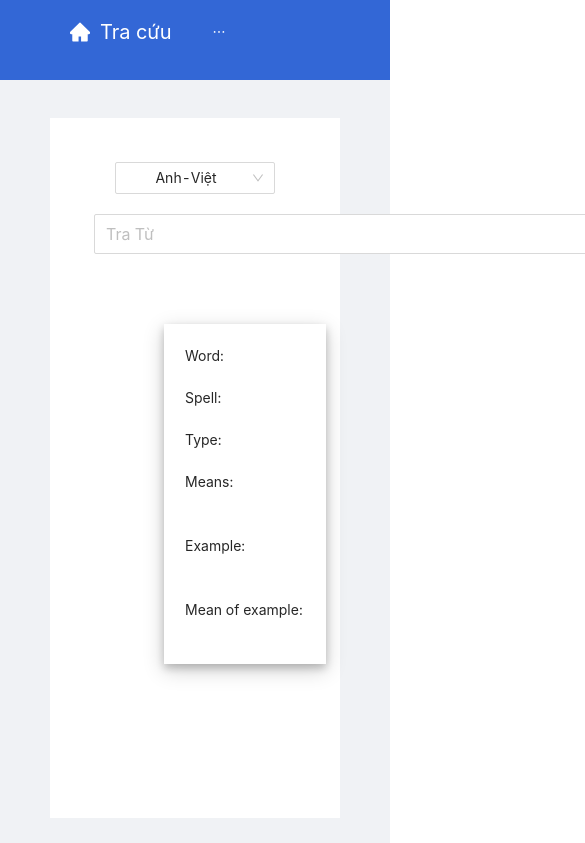
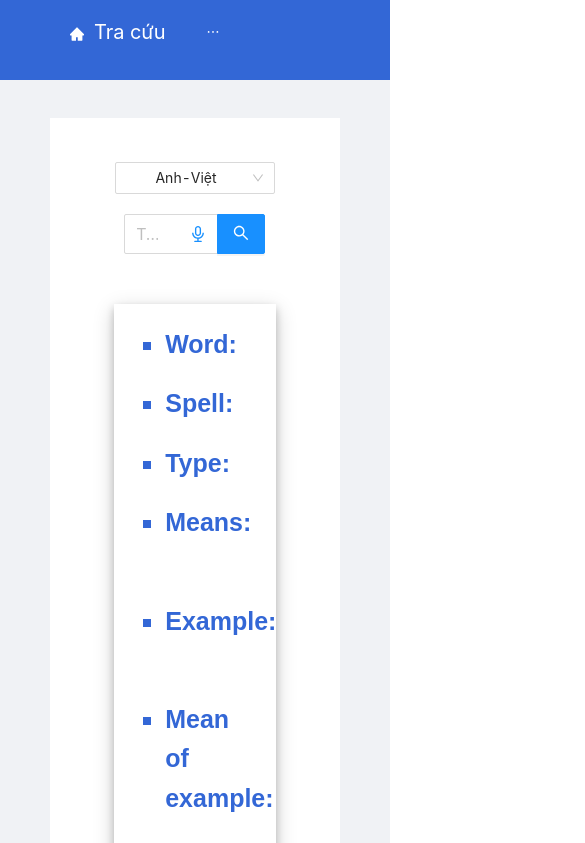
Before and after one commit to tranhoanglonghai2k/Project-Web-Frontend, a React (Create React App) app in the folder frontend/: page / in a window 390 px wide. Shown: the top 843 px of the page, 585 px wide, since content can reach past the window. Built offline with nearby package versions, Linux system fonts and the light colour scheme.

Commit message:
responsive

```diff
--- a/frontend/src/App.css
+++ b/frontend/src/App.css
@@ -10,6 +10,10 @@
 
 .mg-20 {
   margin: 20px;
+}
+
+.cl-blue {
+  color: #3367d6;
 }
 
 .site-layout-background {
--- a/frontend/src/components/Search/Search.css
+++ b/frontend/src/components/Search/Search.css
@@ -1,7 +1,14 @@
+.container-search {
+  /* margin-left: 20px;
+  margin-right: 20px; */
+  margin-bottom: 70px;
+}
+
 .search-form .select {
+  display: block;
+  position: relative;
   text-align: center;
-  display: inline-block;
-  position: relative;
+  margin-bottom: 20px;
   margin-left: 20px;
   margin-right: 20px;
 }
@@ -20,11 +27,15 @@
 }
 
 .search {
-  display: inline-block;
+  display: block;
+  text-align: center;
+  width: 70%;
+  margin: auto;
 }
 
 .border-word {
-  margin: 70px;
+  display: block;
+  margin: auto;
   border: 1px solid white;
   width: 80%;
   box-shadow: 0 4px 8px 0 rgba(0, 0, 0, 0.2), 0 6px 20px 0 rgba(0, 0, 0, 0.19);
@@ -32,7 +43,31 @@
 }
 
 .word {
-  list-style-type: none;
+  list-style-type: square;
+  font-family: Arial, Helvetica, sans-serif;
+  font-size: 25px;
+}
+
+.word-css {
+  font-weight: bold;
+  font-size: 25px;
+}
+
+.font {
+  font-size: medium;
+  /* padding-top: 8px; */
+  font-size: 16px;
+  /* padding-bottom: 8px; */
+  /* clear: both; */
+  color: black;
+}
+
+.paragraph {
+  font-variant: inherit;
+}
+
+.search-form .border-word ul li {
+  margin: 20px 50px;
 }
 
 @media screen and (max-width: 1430px) {
@@ -43,16 +78,11 @@
 
 @media screen and (max-width: 1150px) {
   .container-search {
-    margin-bottom: 20px;
+    margin-bottom: 50px;
   }
 
   .ant-input-group-wrapper {
     max-width: 100% !important;
-  }
-
-  .search-form .select {
-    display: block;
-    margin-bottom: 20px;
   }
 
   .word {
--- a/frontend/src/components/Search/Search.js
+++ b/frontend/src/components/Search/Search.js
@@ -125,8 +125,8 @@ function Search() {
               name="languages"
               className="switch-language"
             >
+              <Option value="anhviet">Anh-Việt</Option>
               <Option value="vietanh">Việt-Anh</Option>
-              <Option value="anhviet">Anh-Việt</Option>
             </Select>
           </div>
 
@@ -136,8 +136,7 @@ function Search() {
               dataSource={list}
               onSelect={onSelect}
               onSearch={handleChangeTmp}
-              style={{ width: "1000px" }}
-              // className="search"
+              style={{ width: "100%" }}
             >
               <Input.Search
                 onSearch={handleSubmit}
@@ -153,46 +152,50 @@ function Search() {
         </div>
 
         <div className="border-word">
-          <ul className="word">
+          <ul className="word cl-blue">
             <li className="mg-20">
               <div>
-                <span>Word:</span>
-                <span className="mg-20">{output.word}</span>
+                <span className="word-css cl-blue">Word:</span>
+                <span className="font mg-20">{output.word}</span>
               </div>
             </li>
             <li className="mg-20">
               <div>
-                <span>Spell:</span>
-                <span className="mg-20">{output.spell}</span>
+                <span className="word-css cl-blue">Spell:</span>
+                <span className="font mg-20">{output.spell}</span>
               </div>
             </li>
             <li className="mg-20">
               <div>
-                <span>Type:</span>
-                <span className="mg-20">{output.wType}</span>
+                <span className="word-css cl-blue">Type:</span>
+                <span className="font mg-20">{output.wType}</span>
               </div>
             </li>
             <li className="mg-20">
               <div>
-                <span>Means:</span>
+                <span className="word-css cl-blue">Means:</span>
                 <div>
-                  <span className="mg-20">{output.means}</span>
+                  <span className="paragraph font mg-20">{output.means}</span>
                 </div>
               </div>
             </li>
             <li className="mg-20">
               <div>
-                <span>Example:</span>
+                <span className=" word-css cl-blue">Example:</span>
                 <div>
-                  <span className="mg-20">{output.examples}</span>
+                  <span className="paragraph font mg-20">
+                    {output.examples}
+                  </span>
                 </div>
               </div>
             </li>
             <li className="mg-20">
               <div>
-                <span>Mean of example:</span>
+                <span className="word-css cl-blue">Mean of example:</span>
                 <div>
-                  <span className="mg-20">{output.examplesVn}</span>
+                  <span className="paragraph font mg-20">
+                    {output.examplesVn}
+                  </span>
                 </div>
               </div>
             </li>
--- a/frontend/src/pages/Header/Header.css
+++ b/frontend/src/pages/Header/Header.css
@@ -51,29 +51,3 @@
 .site-layout .site-layout-background {
   background: #fff;
 }
-
-.ant-menu-item-icon {
-  font-size: 20px !important;
-}
-
-/* PC */
-@media screen and (min-width: 64em) {
-}
-
-/* Tablet & Mobile */
-/* 63.9375em = 1023em */
-@media screen and (max-width: 63.9375em) {
-}
-
-/* Tablet */
-/* 46.25em = 740px */
-@media (min-width: 46.25em) and (max-width: 63.9375em) {
-}
-
-/* Mobile */
-/* 46.1875em = 739px */
-@media screen and (max-width: 46.1875em) {
-  .logo {
-    display: none;
-  }
-}
```
